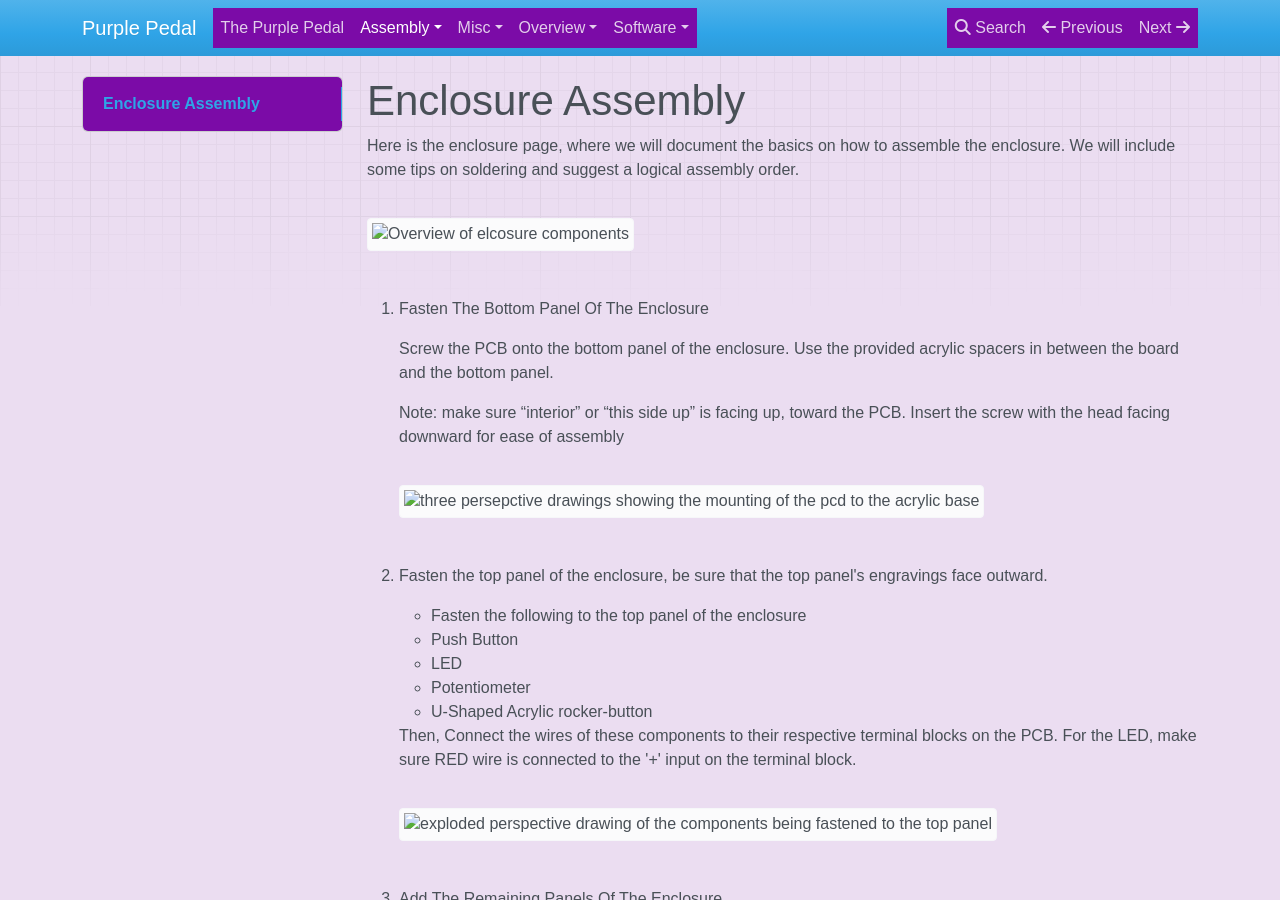
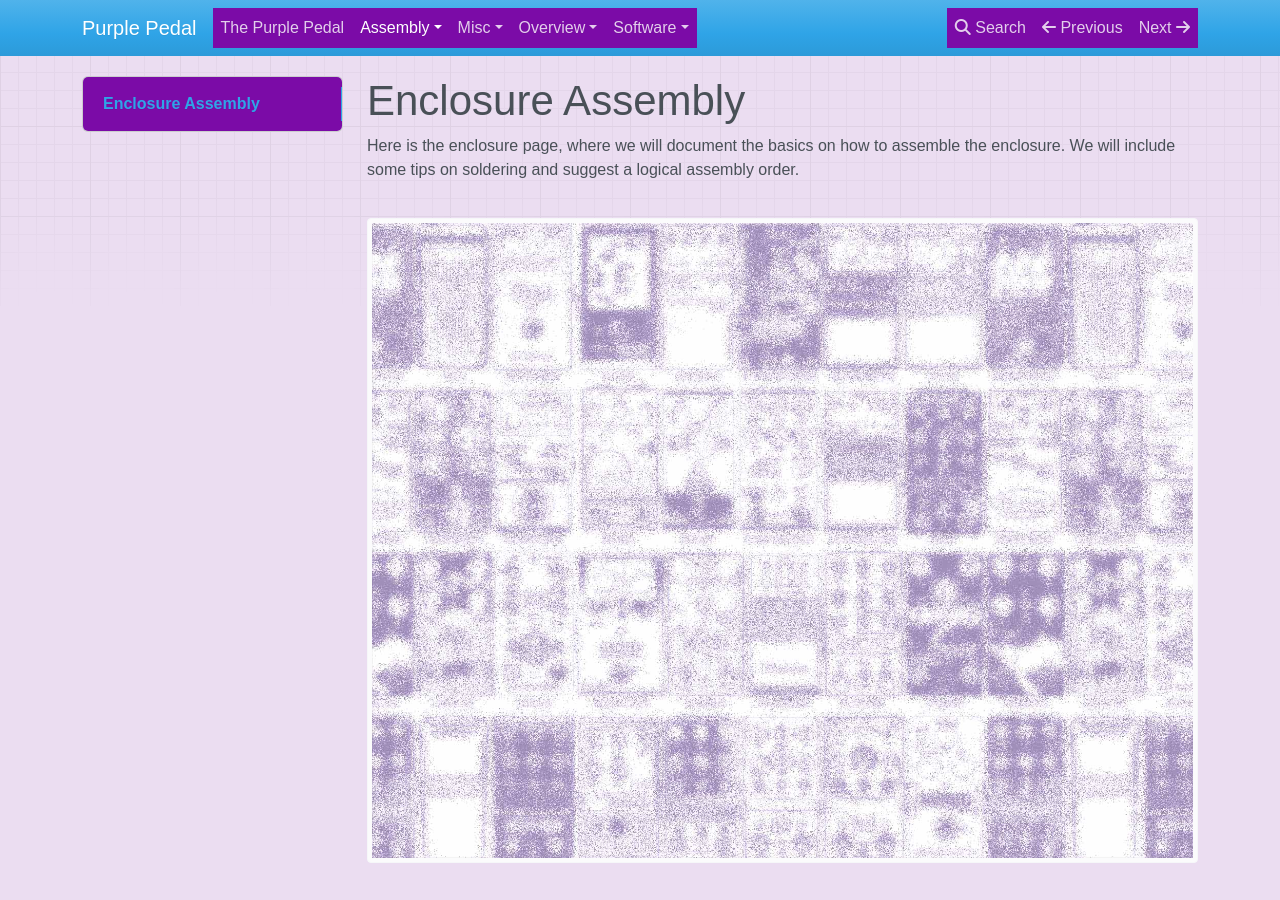
Before and after one commit to EinsteinUnicorn/PurplePedalDocs, an MkDocs documentation site: the page built from docs/assembly/enclosure.md, in a window 1280 px wide and 900 px high. Built offline with MkDocs 1.6.1, drawn with Linux system fonts in a browser that asks for light colours; nearby versions of some CDN libraries.

Commit message:
Jason's images now display :D

```diff
--- a/docs/assembly/enclosure.md
+++ b/docs/assembly/enclosure.md
@@ -2,7 +2,7 @@
 
 Here is the enclosure page, where we will document the basics on how to assemble the enclosure. We will include some tips on soldering and suggest a logical assembly order.
 
-![Overview of elcosure components](..\..\Img\pedal_texture_1.JPG)
+![Overview of elcosure components](Img/pedal_texture_1.jpg)
 
 1. Fasten The Bottom Panel Of The Enclosure
 
@@ -10,8 +10,7 @@ Here is the enclosure page, where we will document the basics on how to assemble
 
     Note: make sure “interior” or “this side up” is facing up, toward the PCB. Insert the screw with the head facing downward for ease of assembly
 
-    ![three persepctive drawings showing the mounting of the pcd to the acrylic base](..\..\Img\pedal_texture_1.JPG)
-
+    ![three persepctive drawings showing the mounting of the pcd to the acrylic base](Img/pedal_texture_1.jpg)
 
 2. Fasten the top panel of the enclosure, be sure that the top panel's engravings face outward.
 
@@ -23,20 +22,20 @@ Here is the enclosure page, where we will document the basics on how to assemble
 
     Then, Connect the wires of these components to their respective terminal blocks on the PCB. For the LED, make sure RED wire is connected to the '+' input on the terminal block.
 
-    ![exploded perspective drawing of the components being fastened to the top panel](..\..\Img\pedal_texture_1.JPG)
+    ![exploded perspective drawing of the components being fastened to the top panel](Img/pedal_texture_1.jpg)
 
 3. Add The Remaining Panels Of The Enclosure
 
-    ![exploded perspective of the remaining panel assembly](..\..\Img\pedal_texture_1.JPG)
+    ![exploded perspective of the remaining panel assembly](Img/pedal_texture_1.jpg)
 
     Add long side panels to connect the top and bottom of the enclosure and then clip the assbly together with the short side panels
 
     Note: Be sure the engravings “Input”, “Output”, “Boot”, and “Reset” are facing outward on your assembly.
 
-    ![perspective of the assembled device with panels labeled and ordered](..\..\Img\pedal_texture_1.JPG)
+    ![perspective of the assembled device with panels labeled and ordered](Img/pedal_texture_1.jpg)
 
 
 
     Your device should look like this:
 
-    ![alt text](..\..\Img\pedal_texture_1.JPG)
+    ![assembled enclosure](Img/pedal_texture_1.jpg)
```
Also changed, not shown: docs/assembly/electronics.md (+4 -4 lines), docs/assembly/Img/electronic_overview.jpg (renamed from Img/electronic_overview.jpg), docs/assembly/Img/electronic_solder_order.jpg (renamed from Img/electronic_solder_order.jpg), docs/assembly/Img/pedal_texture_1.jpg (renamed from Img/pedal_texture_1.jpg), 5 other files.
